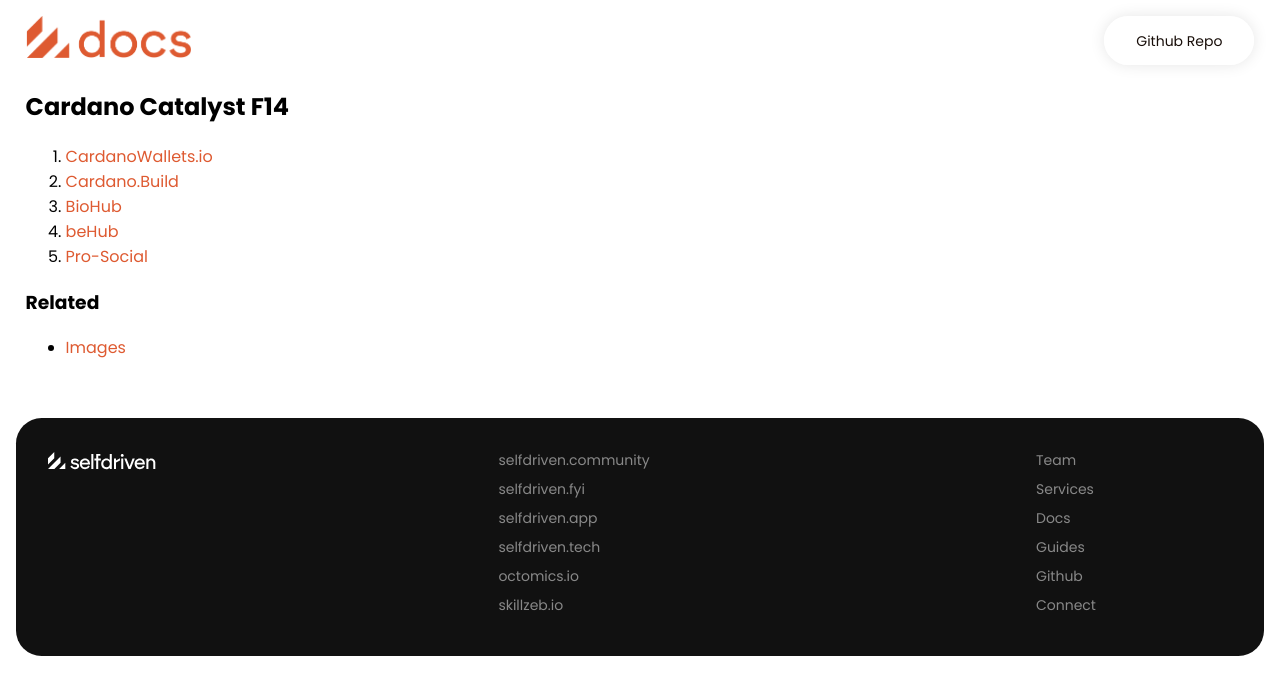
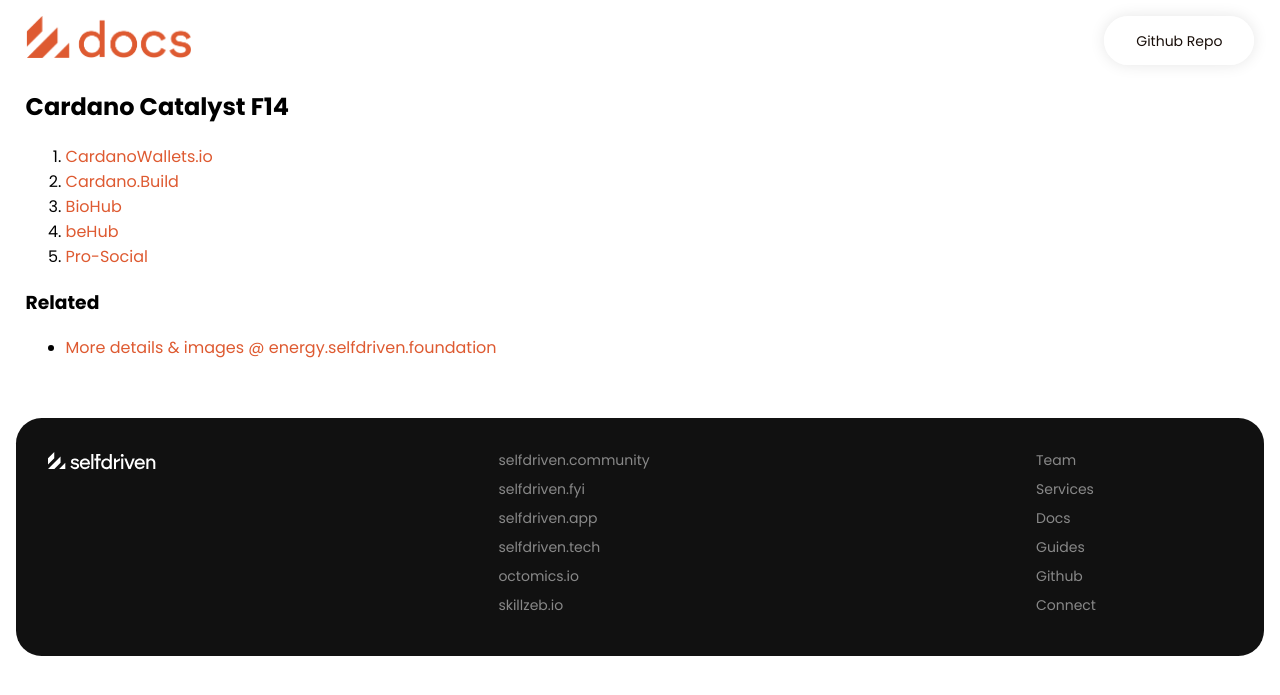
Before and after one commit to selfdriven-foundation/docs, a Jekyll site: the page built from docs/pages/catalyst.md, in a window 1280 px wide. Shown: the top 695 px of the page. Built offline with Jekyll 4.4.1, drawn with Linux system fonts in a browser that asks for light colours.

Commit message:
Update catalyst.md

```diff
--- a/docs/pages/catalyst.md
+++ b/docs/pages/catalyst.md
@@ -13,4 +13,4 @@ permalink: /cardano-catalyst/
 5. [Pro-Social](https://app.projectcatalyst.io/proposal/0198bb63-d896-7230-8e92-3255905f4b8f?version=0198bb99-710c-7de9-a80c-531f9d7760c7)
 
 ### Related
-- [Images](https://github.com/selfdriven-foundation/selfdriven-energy/tree/main/communities/images)
+- [More details & images @ energy.selfdriven.foundation](https://energy.selfdriven.foundation)
```
